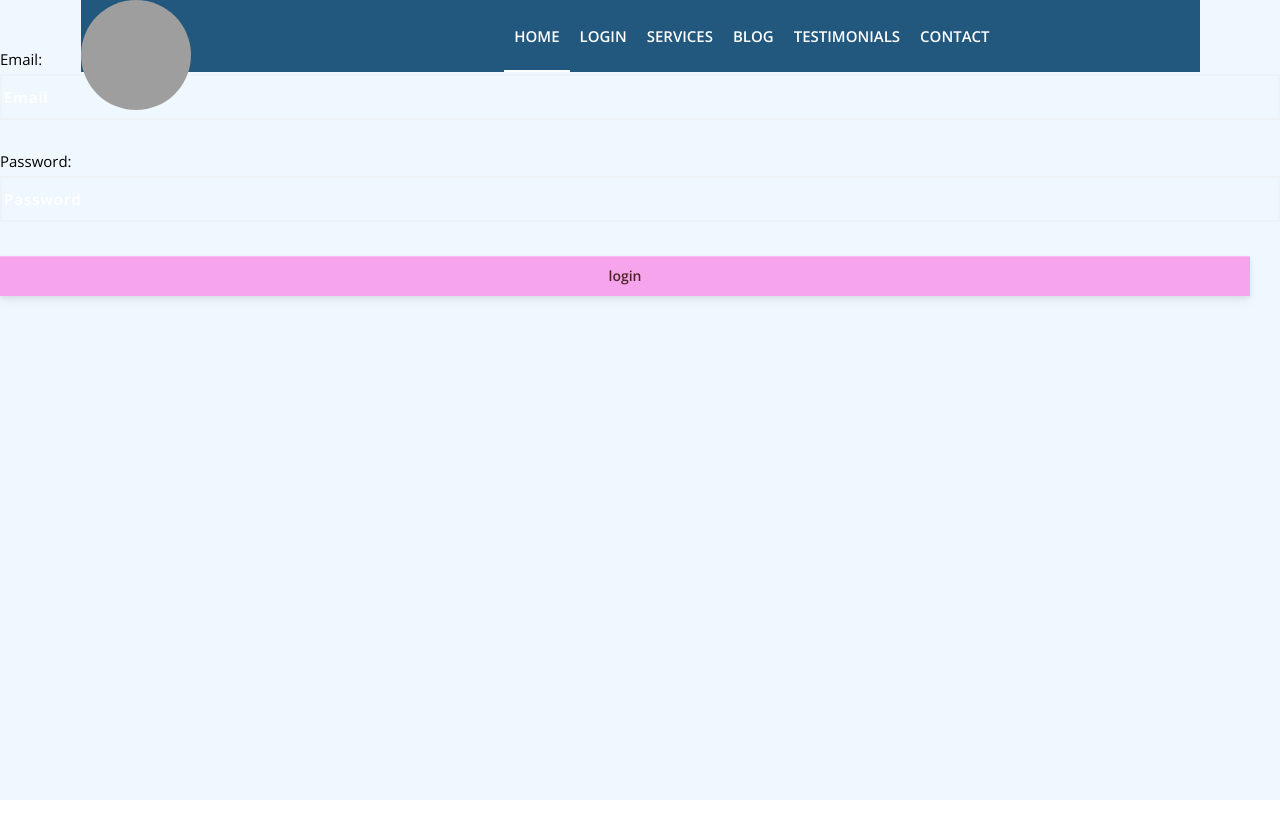
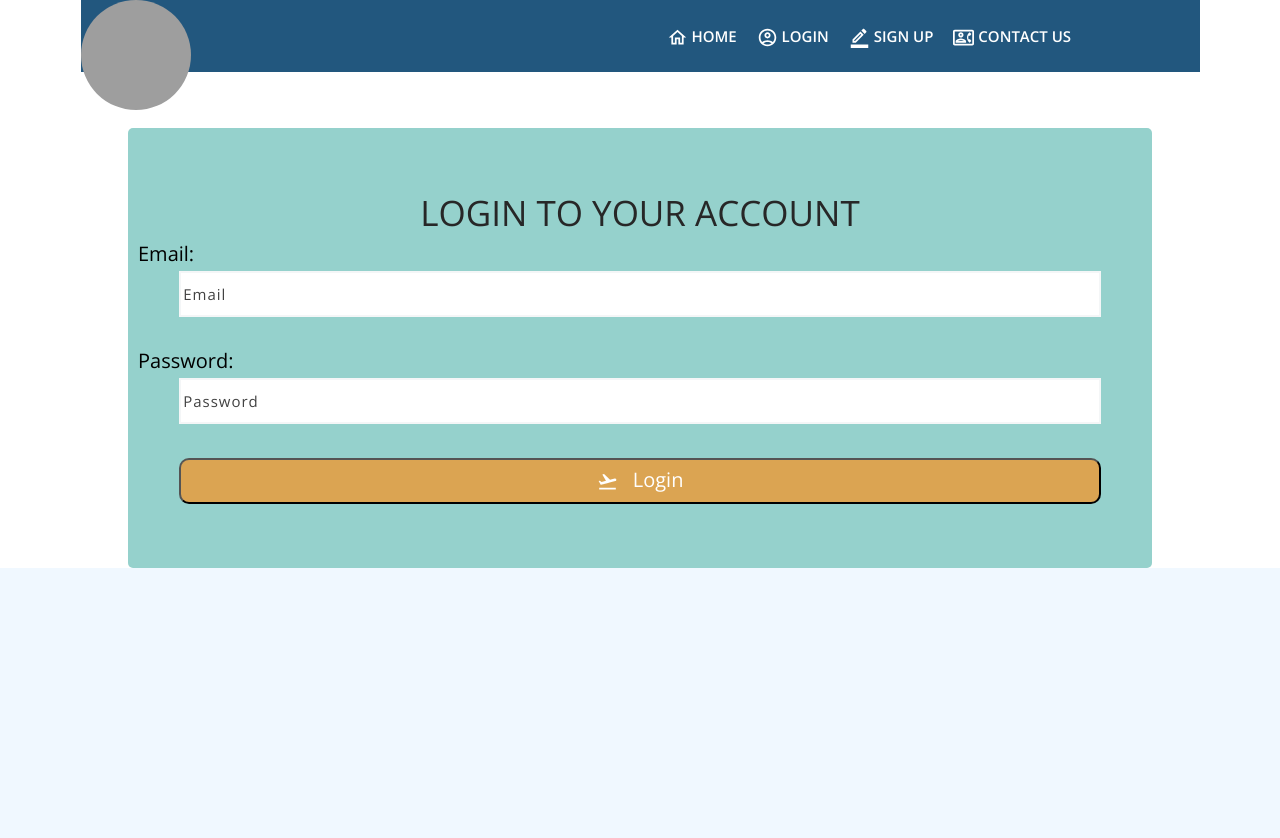
Before and after one commit to advanced-computer-lab/BrainOverflow, a React (Create React App) app in the folder frontend/: page /authorize/login in a window 1280 px wide. Shown: the top 838 px of the page. Before the commit the page ends 800 px from the top, so only its background shows below. Built offline with nearby package versions, Linux system fonts and the light colour scheme; no server answers; grey boxes are pictures that could not be loaded.

Commit message:
styling login and register

```diff
--- a/frontend/package.json
+++ b/frontend/package.json
@@ -3,6 +3,10 @@
   "version": "0.1.0",
   "private": true,
   "dependencies": {
+    "@emotion/react": "^11.7.1",
+    "@emotion/styled": "^11.6.0",
+    "@mui/icons-material": "^5.2.5",
+    "@mui/material": "^5.2.5",
     "@stripe/react-stripe-js": "^1.7.0",
     "@stripe/stripe-js": "^1.22.0",
     "@testing-library/jest-dom": "^5.15.0",
--- a/frontend/src/App.css
+++ b/frontend/src/App.css
@@ -70,7 +70,7 @@ html{
 	padding: 11px 15px 11px 0;
 }
 
-button {
+/* button {
 	display: block;
 	font-size: 16px;
 	width: calc(100% - 30px);
@@ -91,7 +91,7 @@ button:active {
 	background-color: #d782d9;
 	box-shadow: 0 6px 9px rgba(50, 50, 93, 0.06), 0 2px 5px rgba(0, 0, 0, 0.08), inset 0 1px 0 #e298d8;
 	transform: scale(0.99);
-}
+} */
 
 .App {
 	margin-left: 25%;
--- a/frontend/src/App.js
+++ b/frontend/src/App.js
@@ -79,7 +79,8 @@ function App() {
       <Route path="/admin/createFlight" element={<CreateFlight />} />
       <Route path="/admin" element={<AllFlights />} />
       <Route path="/admin/UpdateFlight/:id" element={<UpdateFlight/>}/>
-      <Route path="/" element={<Home/>}/>
+      {/* <Route path="/" element={<Home/>}/> */}
+      <Route path="/home" element={<Home/>}/>
 
       <Route path="user/viewReserved" element={<ViewReserved/>}/>
       <Route path="/user/viewFlights" element={<SearchFlight />} />
--- a/frontend/src/Style/Navbar.css
+++ b/frontend/src/Style/Navbar.css
@@ -87,83 +87,7 @@ label{
 padding: 2;
   }
 
-  #header {
-    top: 0;
-    z-index: 500;
-    width: 100%;
-    position: fixed;
-    z-index: 99999;
+
+  ::placeholder{
+    color: #202020;
   }
-
-  #main-menu {
-    z-index: 300;
-    visibility:visible;
-  }
-
-  .menu-bg {
-    background:#202020;
-  }
-
-  #main-menu ul {
-    display: block;
-    width: 100%;
-    text-align: center;
-    background: #22577E;
-  }
-
-  #main-menu ul li {
-    display: inline-block;
-    position: relative;
-  }
-
-  #main-menu ul li a {
-    display: inline-block;
-    padding:6px 10px;
-    line-height: 60px;
-    color:#ffffff;
-    font-weight: 600;
-    font-size: 15px;
-    text-transform: uppercase;
-    transition: all 0.25s ease 0s;
-  }
-
-  #main-menu ul li a:hover {
-    color: #00AAB3;
-  }
-
-  #main-menu ul.nav>li>a:hover, #main-menu ul.nav>li>a:focus {
-    background:blanchedalmond
-  }
-
-  #main-menu ul li.active > a, #main-menu ul li.active.has-child > a {
-    color: #00AAB3;
-    box-shadow: inset 0 -2px 0 #FFF;
-  }
-
-  .clear-toggle {
-    display:none;
-    clear:both;
-  }
-
-  .navbar-toggle {
-    color: #FFF;
-    margin-top: 4px;
-    font-size: 32px;
-    margin-bottom: 0px;
-    padding-top: 9px;
-    position: absolute;
-    right: 0px;
-    padding-right: 0;
-  }
-
-  .logo {
-    width: 100px;
-    height: 100px ;
-  }
-
-  .logo-nav {
-    width: 20%;
-    height: 20% ;
-    float: left;
-    line-height: 60px;
-  }
--- a/frontend/src/Style/forms.css
+++ b/frontend/src/Style/forms.css
@@ -1,21 +1,55 @@
-div.background {
-    border: 2px solid black;
-  }
 
-  div.transbox {
-    margin: 30px;
-    background-color: #ffffff;
-    border: 1px solid black;
-    opacity: 0.6;
-  }
+  .orange{
+    display: block;
+    /* margin-left: auto; */
+    /* margin-right: auto; */
+    width: 90%;
+    margin-left: auto;
+    margin-right: auto;
+    background-color:#dba452;
+    color: white;
+    font-size: 20px;
+    padding: 10px;
+    border-radius: 10px;
+    word-spacing: 10px;
 
-  div.transbox Label {
-    margin: 5%;
-    font-weight: bold;
-    color: #000000;
-  }
-  div.transbox input {
-    margin: 5%;
-    font-weight: bold;
-    color: #000000;
-  }
+}
+.orange:hover{
+  display: block;
+  /* margin-left: auto; */
+  /* margin-right: auto; */
+  width: 90%;
+  background-color:	#d4902a;
+  color: white;
+  margin-left: auto;
+  margin-right: auto;
+
+  font-size: 20px;
+  padding: 10px;
+  border-radius: 10px;
+  word-spacing: 10px;
+
+}
+html{
+  background-color: white;
+}
+label{
+  font-size: 20px;
+  padding-left: 10px;
+}
+select, textarea,input,input[type="text"], input[type="password"], input[type="datetime"], input[type="datetime-local"], input[type="date"], input[type="month"], input[type="time"], input[type="week"], input[type="number"], input[type="email"], input[type="url"], input[type="search"], input[type="tel"], input[type="color"], .form-control {
+	margin-bottom: 20px;
+	font-size: 15px;
+	line-height: 25px;
+	color: #484444;
+	height: 46px;
+	width: 90%;
+	box-shadow: none;
+	border-radius: 0px;
+	transition: all 200ms ease-in 0s;
+	background: rgba(255, 255, 255, 0) none repeat scroll 0% 0%;
+	border: 2px solid rgba(236, 240, 241, 0.58);
+  background-color: white;
+  margin-left: 5%;
+  margin-right: 5%;
+}
--- a/frontend/src/components/MyNavbarUser.js
+++ b/frontend/src/components/MyNavbarUser.js
@@ -4,7 +4,11 @@ import { Link } from "react-router-dom";
 import AuthContext from './AuthContext';
 
 import '../Style/Navbar.css'
-
+import "../css/style.css";
+import AccountCircleOutlinedIcon from '@mui/icons-material/AccountCircleOutlined';
+import BorderColorOutlinedIcon from '@mui/icons-material/BorderColorOutlined';
+import ContactPhoneOutlinedIcon from '@mui/icons-material/ContactPhoneOutlined';
+import HomeOutlinedIcon from '@mui/icons-material/HomeOutlined';
 import {
   Collapse,
   Navbar,
@@ -21,7 +25,7 @@ import {
 // import "../js/owl-carousel/owl.transitions.css";
 // import "../css/magnific-popup.css";
 // import "../css/animate.css";
-import "../css/style.css";
+
 
 const links = [
     { href: '/user/viewFlights', text: 'Book a Flight' },
@@ -69,7 +73,7 @@ const links = [
 							</button> */}
 
 							<div class="logo-nav">
-								<a href="index.html">
+								<a href="/home">
 									<img class="logoN" src="https://i.pinimg.com/564x/66/fa/7f/66fa7fc53033d53ed3e9497cedb0ce0d.jpg" alt="Sky OverFlow" />
 								</a>
 							</div>
@@ -77,19 +81,17 @@ const links = [
 							<div class="clear-toggle"></div>
 							<div id="main-menu" class="collapse scroll navbar-right">
 								<ul class="nav">
-
-									<li class="active"> <a href="/home">Home</a> </li>
-
-									<li> <a href="/login">Login</a> </li>
+                <a> <label style={{color:'#FFFFFF',fontSize:'30px',marginLeft:'20%'}}></label></a>
 
 
-								  <li> <a href="#services">Services</a> </li>
+									<li class="active"> <a href="/home"> <HomeOutlinedIcon></HomeOutlinedIcon> Home</a> </li>
 
-									<li> <a href="#blog">Blog</a></li>
+									<li> <a href="/authorize/login"><AccountCircleOutlinedIcon></AccountCircleOutlinedIcon> Login</a> </li>
 
-                  <li> <a href="#testimonials">Testimonials</a></li>
 
-									<li> <a href="#contact">Contact</a> </li>
+								  <li> <a href="/authorize/signup"><BorderColorOutlinedIcon></BorderColorOutlinedIcon> Sign Up</a> </li>
+
+									<li> <a href="#contact"><ContactPhoneOutlinedIcon></ContactPhoneOutlinedIcon> Contact Us</a> </li>
 
 								</ul>
 							</div>
--- a/frontend/src/components/SignIn.js
+++ b/frontend/src/components/SignIn.js
@@ -6,15 +6,19 @@ import axios from 'axios';
 import AuthContext from "./AuthContext";
 
 import 'bootstrap/dist/css/bootstrap.min.css';
+import FlightTakeoffIcon from '@mui/icons-material/FlightTakeoff';
+
 import{
    CardBody,Card , CardHeader , Form,Input , FormGroup , Label , Button, Container, Row , Col ,Alert
 } from 'reactstrap';
-
+import'../Style/forms.css';
 function SignIn(){
   const navigate = useNavigate();
   const [email, setEmail] = useState("");
   const [password, setPassword] = useState("");
   const { getLoggedIn } = useContext(AuthContext);
+  const [notCorrect, setAvailable] = useState(false);
+
 
   async function login(e) {
     e.preventDefault();
@@ -27,15 +31,21 @@ function SignIn(){
         await axios.post("http://localhost:8000/authorize/login",loginData)
         await getLoggedIn();
         navigate('/user', { replace: true });
+        setAvailable(false);
+
       }
       catch(err){
         console.error(err);
+        setAvailable(true);
+
       }}
+
 return(
-  <div>
+  <div style={{backgroundColor:'#FFFFFF'}}>
+      <Form onSubmit={login} style={{marginTop:'10%',margin:'10%',backgroundColor:'#95D1CC',width:'80%',paddingTop:'5%' ,paddingBottom:'5%' ,borderRadius:'5px'}}>
+      <FormGroup>
       <h1>Login to your account</h1>
-      <Form onSubmit={login}>
-      <FormGroup>
+
     <Label >
       Email:
     </Label>
@@ -44,6 +54,7 @@ return(
           placeholder="Email"
           onChange={(e) => setEmail(e.target.value)}
           value={email}
+          required
         />
         </FormGroup>
         <FormGroup>
@@ -53,13 +64,16 @@ return(
         <input
           type="password"
           placeholder="Password"
+          required
           onChange={(e) => setPassword(e.target.value)}
           value={password}
         />
         </FormGroup>
-        <button type="submit">login</button>
+        <button class="orange" type="submit"><FlightTakeoffIcon color="white" ></FlightTakeoffIcon> Login</button>
 
       </Form>
+      {(notCorrect) &&<Alert color="danger"><a align="center">Invalid Username Or Password Please Try Again  </a></Alert>
+}
 </div>
 );
 }
--- a/frontend/src/css/style.css
+++ b/frontend/src/css/style.css
@@ -70,7 +70,7 @@ img {
 	max-width:100%;
 }
 
-select, textarea, input[type="text"], input[type="password"], input[type="datetime"], input[type="datetime-local"], input[type="date"], input[type="month"], input[type="time"], input[type="week"], input[type="number"], input[type="email"], input[type="url"], input[type="search"], input[type="tel"], input[type="color"], .form-control {
+select, textarea,input,input[type="text"], input[type="password"], input[type="datetime"], input[type="datetime-local"], input[type="date"], input[type="month"], input[type="time"], input[type="week"], input[type="number"], input[type="email"], input[type="url"], input[type="search"], input[type="tel"], input[type="color"], .form-control {
 	display: inline-block;
 	margin-bottom: 20px;
 	font-size: 15px;
@@ -96,30 +96,28 @@ textarea:focus, input[type="text"]:focus, input[type="password"]:focus, input[ty
 /*-----------------------------------------------------------------*/
 /* Common Elements
 /*-----------------------------------------------------------------*/
-
+/* CHANGED */
 ::-webkit-input-placeholder {
- color:#FFF !important;
- font-weight: 600;
+ color:rgb(66, 66, 66) !important;
+
  letter-spacing:1px;
 }
 
 :-moz-placeholder {
- color:#FFF !important;
- font-weight: 600;
+ color:rgb(66, 66, 66) !important;
  letter-spacing:1px;
 }
 
 ::-moz-placeholder {
- color:#FFF !important;
- font-weight: 600;
+	color:rgb(66, 66, 66) !important;
 	letter-spacing:1px;
 }
 
 :-ms-input-placeholder {
- color:#FFF !important;
- font-weight: 600;
+	color:rgb(66, 66, 66) !important;
 	letter-spacing:1px;
 }
+/* CHANGED */
 
 .clear {
 	clear:both;
@@ -662,6 +660,7 @@ section {
     display: block;
     width: 100%;
     text-align: center;
+    background: #22577E;
   }
 
   #main-menu ul li {
@@ -673,7 +672,7 @@ section {
     display: inline-block;
     padding:6px 10px;
     line-height: 60px;
-	color: #FFF;
+    color:#ffffff;
     font-weight: 600;
     font-size: 15px;
     text-transform: uppercase;
@@ -681,17 +680,17 @@ section {
   }
 
   #main-menu ul li a:hover {
-	color:#FFF;
+    color: #00AAB3;
   }
 
   #main-menu ul.nav>li>a:hover, #main-menu ul.nav>li>a:focus {
-	background: none;
-}
-
-#main-menu ul li.active > a, #main-menu ul li.active.has-child > a {
-	color: #FFF;
+    background:blanchedalmond
+  }
+
+  /* #main-menu ul li.active > a, #main-menu ul li.active.has-child > a {
+    color: #00AAB3;
      box-shadow: inset 0 -2px 0 #FFF;
-}
+  } */
 
   .clear-toggle {
     display:none;
@@ -710,15 +709,16 @@ section {
   }
 
   .logo {
-	width: 100% !important;
-	height: 100% !important;
+    width: 100px;
+    height: 100px ;
   }
 
   .logo-nav {
+    width: 20%;
+    height: 20% ;
     float: left;
     line-height: 60px;
   }
-
 
 /*-----------------------------------------------------------------*/
 /* Slider
@@ -2504,7 +2504,7 @@ blockquote em {
 	text-transform: none;
 }
 
-.comment-form input, .search-box input, .comment-form textarea {
+/* .comment-form input, .search-box input, .comment-form textarea {
 	border:2px solid #CFCBCB;
 }
 
@@ -2535,7 +2535,7 @@ blockquote em {
  color:#5C5C5C !important;
  font-weight: 600;
  letter-spacing:1px;
-}
+} */
 
 .comment-list {
 	margin: 40px 0;
@@ -2627,9 +2627,9 @@ li.comment ol.comment-sub {
 	position: relative;
 }
 
-.widget-sidebar .search-box input {
+/* .widget-sidebar .search-box input {
 	padding-left:10px;
-}
+} */
 
 .widget-sidebar .search-box i {
 	position: absolute;
```
Also changed, not shown: frontend/src/Style/summay.css (+11 -1 lines), frontend/src/components/Home.js (+21 -9 lines), frontend/src/components/Registeration.js (+52 -13 lines), 2 other files (tests, documents, lock files or other folders). Lines whose indentation alone changed are shown as unchanged.
